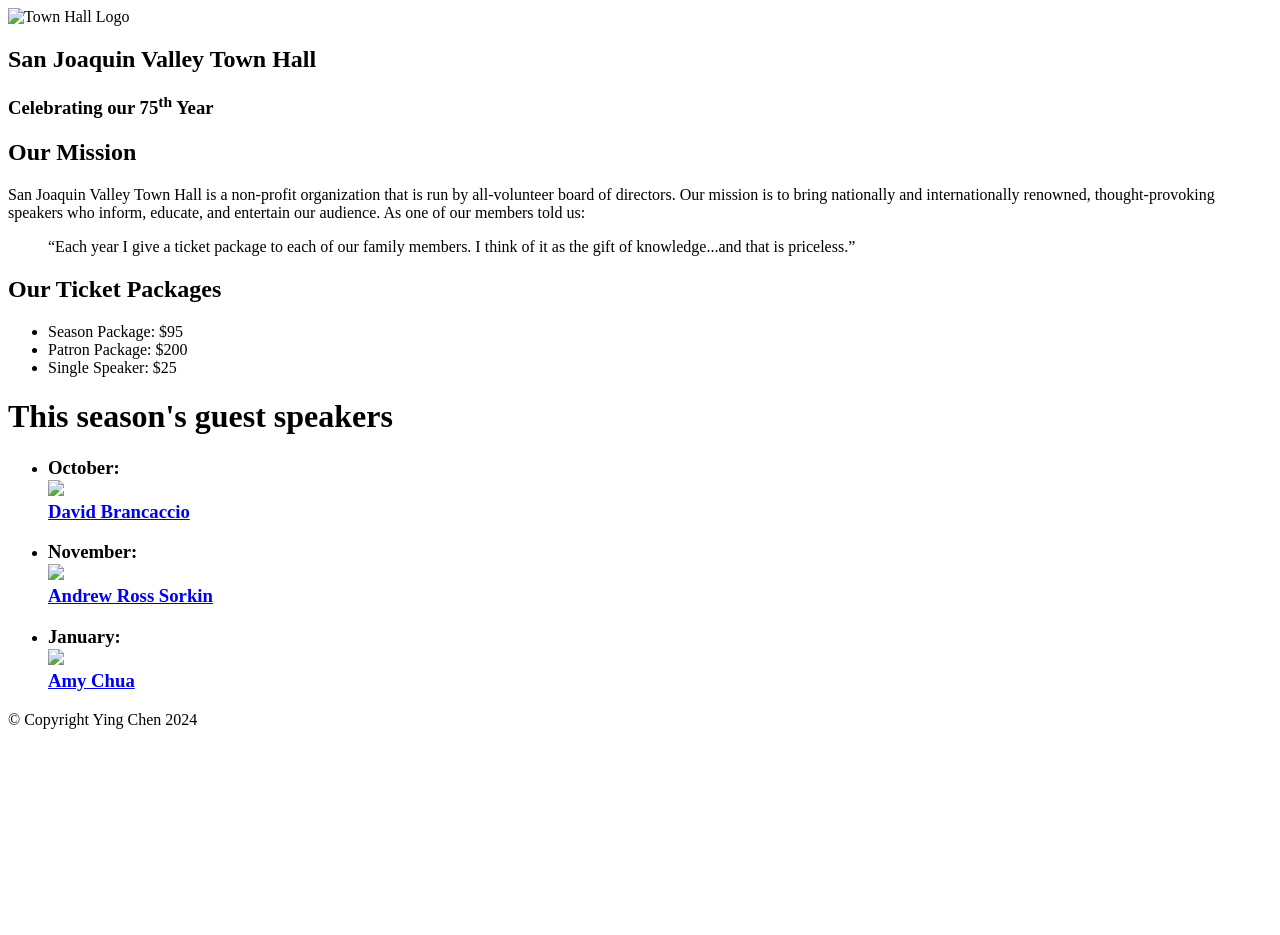
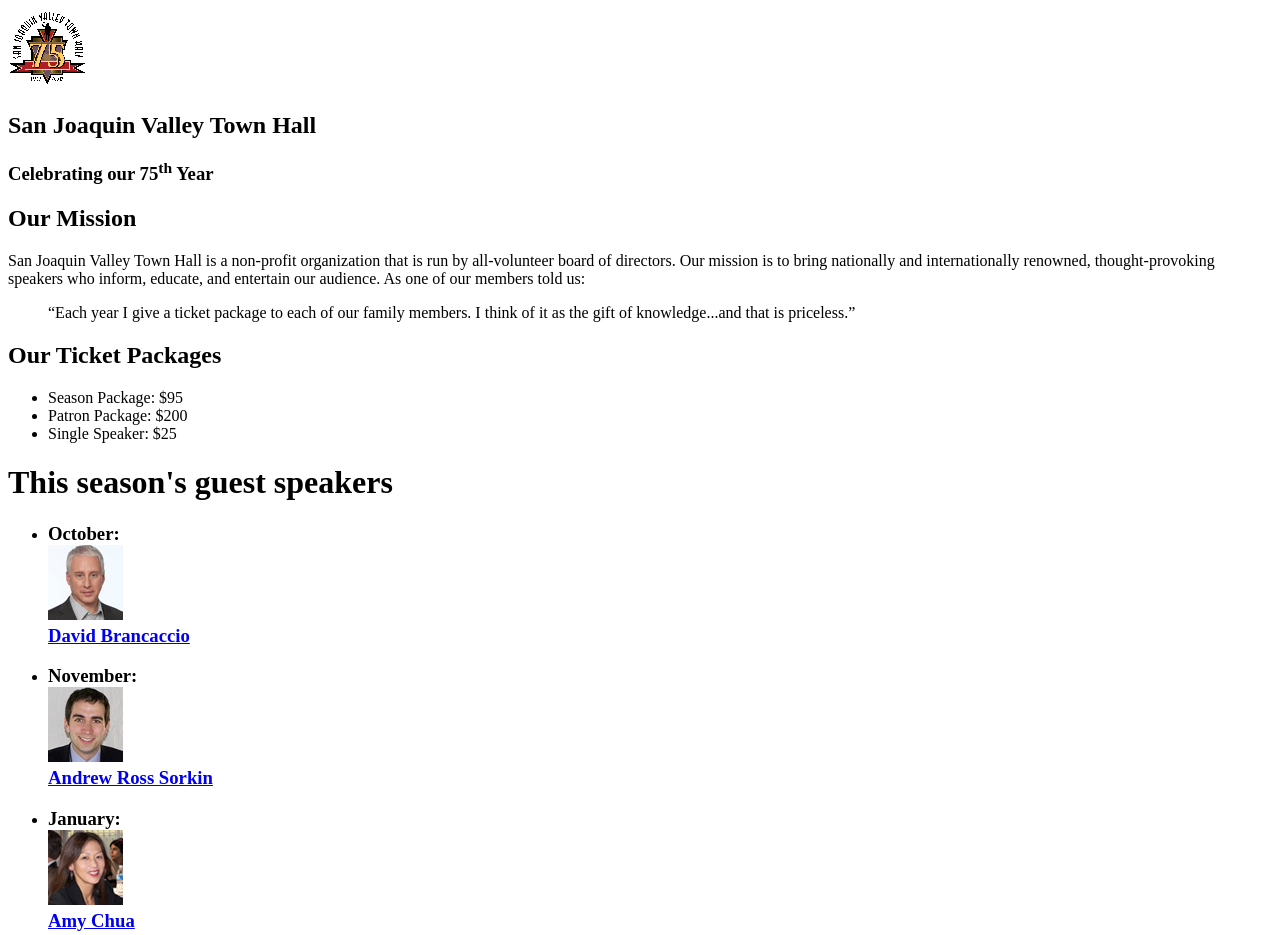
Before and after one commit to cycy3114/A05, a website: page index.html in a window 1280 px wide. Shown: the top 935 px of the page. Before the commit the page ends 800 px from the top, so only its background shows below. Drawn offline with Linux system fonts and the light colour scheme.

Commit message:
2st Version

```diff
--- a/index.html
+++ b/index.html
@@ -4,10 +4,10 @@
     <meta charset="UTF-8">
     <title>San Joaquin Valley Town Hall</title>
     <link rel="shortcut icon" href="pictures/favicon.ico">
-    <img src="pictures/town_hall_logo.gif" alt="Town Hall Logo" height="80">
 </head>
 <body>
         <header>
+            <img src="pictures/town_hall_logo.gif" alt="Town Hall Logo" height="80">
             <h2>San Joaquin Valley Town Hall</h2>
             <h3>Celebrating our <span class="shadow">75<sup>th</sup></span> Year</h3>
         </header>
@@ -34,9 +34,15 @@
             <h1>This season's guest speakers</h1>
             <nav>
                 <ul>
-                    <li><h3>October: <br> <a href="speakers/brancaccio.html"><img src="pictures/brancaccio75.jpg"><br>David Brancaccio</a></h3></li>
-                    <li><h3>November: <br> <a href="speakers/sorkin.html"><img src="pictures/sorkin75.jpg"><br>Andrew Ross Sorkin</a></h3></li>
-                    <li><h3>January: <br> <a href="speakers/chua.html"><img src="pictures/chua75.jpg"><br>Amy Chua</a></h3></li>
+                    <li><h3>October: <br> <a href="speakers/brancaccio.html">
+                        <img src="pictures/brancaccio75.jpg" alt="David Brancaccio">
+                        <br>David Brancaccio</a></h3></li>
+                    <li><h3>November: <br> <a href="speakers/sorkin.html">
+                        <img src="pictures/sorkin75.jpg" alt="Andrew Ross Sorkin">
+                        <br>Andrew Ross Sorkin</a></h3></li>
+                    <li><h3>January: <br> <a href="speakers/chua.html">
+                        <img src="pictures/chua75.jpg" alt="Amy Chua">
+                        <br>Amy Chua</a></h3></li>
                 </ul>
             </nav>
         </main>
```
Also changed, not shown: speakers/brancaccio.html (added, +16 -0 lines), speakers/chua.html (renamed from sorkin.html, +2 -2 lines), pictures/brancaccio75.jpg (added), pictures/chua75.jpg (added), pictures/eire75.jpg (added), pictures/favicon.ico (added), pictures/sampson75.jpg (added), pictures/sampson_dinosaur.jpg (added), pictures/sorkin75.jpg (added), pictures/town_hall_logo.gif (added), pictures/tynan75.jpg (added).
